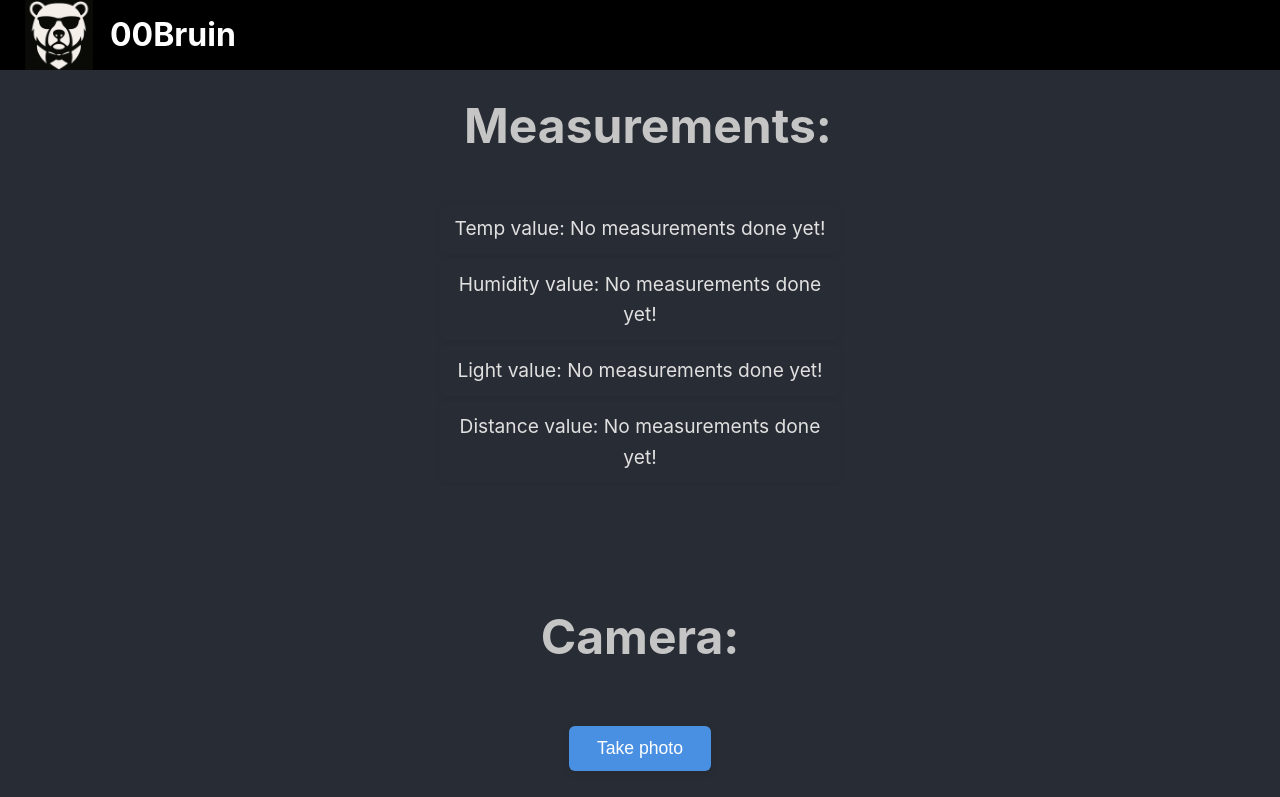
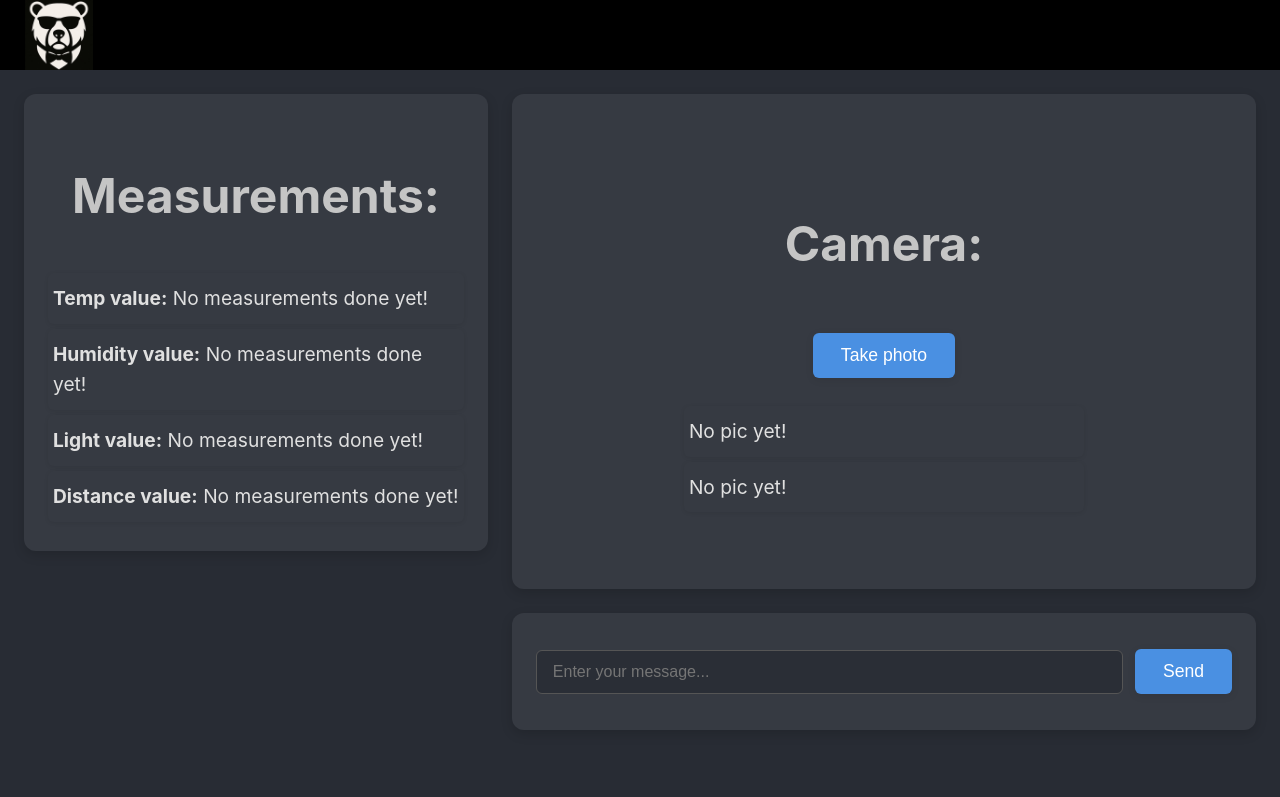
Before and after one commit to HastiSalsali/OOBruin, a React (Create React App) app in the folder frontend/: page / in a window 1280 px wide. Shown: the top 797 px of the page. Built offline with nearby package versions, Linux system fonts and the light colour scheme; no server answers.

Commit message:
trying to get audio and pic ot work

```diff
--- a/frontend/src/App.css
+++ b/frontend/src/App.css
@@ -1,4 +1,5 @@
-body, html {
+body,
+html {
     background-color: #282c34;
     margin: 0;
     padding: 0;
@@ -12,7 +13,7 @@ body, html {
 .Header {
     width: 100%;
     height: 70px;
-  background-color:black;
+    background-color: black;
     display: flex;
     align-items: center;
     padding: 0 24px;
@@ -23,61 +24,163 @@ body, html {
     z-index: 100;
 }
 
-.Header-title{
-  color: white;
-  font-size: 2rem;
-  font-weight: bold;
-  line-height: 70px;   /* Vertically center text if you want */
-  display: flex;
-  align-items: center;
+.Header-logo {
     height: 70px;
+    /* Match the header height */
+    width: 70px;
+    /* Make it square, or adjust as needed */
+    object-fit: contain;
+    /* Keeps the image aspect ratio */
+    margin-right: 16px;
+    /* Space between logo and title */
 }
 
-.Header-logo{
-    height: 70px;      /* Match the header height */
-  width: 70px;       /* Make it square, or adjust as needed */
-  object-fit: contain; /* Keeps the image aspect ratio */
-  margin-right: 16px;  /* Space between logo and title */
-}
-
-.Heading1{
-font-size: 3rem;      /* Set the size */
-  color: #c5c5c5;       /* Set your desired color */
+.Heading1 {
+    font-size: 3rem;
+    /* Set the size */
+    color: #c5c5c5;
+    /* Set your desired color */
     padding: 24px;
     margin: 24px auto;
 }
 
-.Heading2{
-font-size: 1rem;      /* Set the size */
-  color: #afafaf;       /* Set your desired color */
+.Heading2 {
+    font-size: 1rem;
+    /* Set the size */
+    color: #afafaf;
+    /* Set your desired color */
     padding: 24px;
     margin: 24px auto;
 }
 
 .Button {
-  background-color: #4a90e2;   /* Button background color */
-  color: white;                /* Button text color */
-  font-size: 1.1rem;           /* Button text size */
-  padding: 12px 28px;          /* Top/bottom and left/right padding */
-  border: none;                /* Remove default border */
-  border-radius: 6px;          /* Rounded corners */
-  cursor:pointer ;             /* Cursor changes to pointer on hover */
-  margin: 12px 0;              /* Space above and below the button */
-  transition: background 0.2s; /* Smooth background color transition on hover */
-  box-shadow: 0 2px 8px rgba(0,0,0,0.08); /* Subtle shadow for depth */
+    background-color: #4a90e2;
+    /* Button background color */
+    color: white;
+    /* Button text color */
+    font-size: 1.1rem;
+    /* Button text size */
+    padding: 12px 28px;
+    /* Top/bottom and left/right padding */
+    border: none;
+    /* Remove default border */
+    border-radius: 6px;
+    /* Rounded corners */
+    cursor: pointer;
+    /* Cursor changes to pointer on hover */
+    margin: 12px 0;
+    /* Space above and below the button */
+    transition: background 0.2s;
+    /* Smooth background color transition on hover */
+    box-shadow: 0 2px 8px rgba(0, 0, 0, 0.08);
+    /* Subtle shadow for depth */
 }
 
 .Button:hover {
-  background-color: #357ab8;   /* Darker background on hover */
+    background-color: #357ab8;
+    /* Darker background on hover */
 }
 
-.Result{
-    font-size: 1.2rem;        /* Set the text size */
-  color: #e0e0e0;           /* Set the text color */
-  line-height: 1.6;         /* Increase space between lines */
-  margin: 5px 0;           /* Space above and below the paragraph */
-  padding: 10px 5px;       /* Padding inside the paragraph */
+.Result {
+    font-size: 1.2rem;
+    /* Set the text size */
+    color: #e0e0e0;
+    /* Set the text color */
+    line-height: 1.6;
+    /* Increase space between lines */
+    margin: 5px 0;
+    /* Space above and below the paragraph */
+    padding: 10px 5px;
+    /* Padding inside the paragraph */
     /*background-color: #222;   /* Background color for contrast */
-  border-radius: 6px;       /* Rounded corners */
-  box-shadow: 0 1px 4px rgba(0,0,0,0.08); /* Subtle shadow */
+    border-radius: 6px;
+    /* Rounded corners */
+    box-shadow: 0 1px 4px rgba(0, 0, 0, 0.08);
+    /* Subtle shadow */
+    text-align: left;
 }
+
+/* Main content layout */
+.main-content {
+    display: flex;
+    padding-top: 70px;
+    /* Account for fixed header */
+    min-height: calc(100vh - 70px);
+    gap: 24px;
+    padding: 94px 24px 24px 24px;
+    /* Top padding includes header height + spacing */
+}
+
+/* Left column for measurements */
+.measurements-section {
+    flex: 0 0 350px;
+    /* Fixed width left column */
+    background-color: #363a42;
+    border-radius: 12px;
+    padding: 24px;
+    height: fit-content;
+    box-shadow: 0 4px 12px rgba(0, 0, 0, 0.15);
+}
+
+/* Right section container */
+.right-section {
+    flex: 1;
+    /* Takes remaining space */
+    display: flex;
+    flex-direction: column;
+    gap: 24px;
+}
+
+/* Camera section styling */
+.camera-section {
+    background-color: #363a42;
+    border-radius: 12px;
+    padding: 24px;
+    box-shadow: 0 4px 12px rgba(0, 0, 0, 0.15);
+}
+
+/* Input section styling */
+.input-section {
+    background-color: #363a42;
+    border-radius: 12px;
+    padding: 24px;
+    display: flex;
+    gap: 12px;
+    align-items: center;
+    box-shadow: 0 4px 12px rgba(0, 0, 0, 0.15);
+}
+
+/* Input field styling */
+.message-input {
+    flex: 1;
+    padding: 12px 16px;
+    border: 1px solid #555;
+    border-radius: 6px;
+    background-color: #2a2e36;
+    color: #e0e0e0;
+    font-size: 1rem;
+    outline: none;
+}
+
+.message-input:focus {
+    border-color: #4a90e2;
+    box-shadow: 0 0 0 2px rgba(74, 144, 226, 0.2);
+}
+
+/* Send button specific styling */
+.send-button {
+    flex-shrink: 0;
+    min-width: 80px;
+}
+
+/* Responsive design for smaller screens */
+@media (max-width: 768px) {
+    .main-content {
+        flex-direction: column;
+    }
+
+    .measurements-section {
+        flex: none;
+        width: 100%;
+    }
+}
--- a/frontend/src/App.js
+++ b/frontend/src/App.js
@@ -7,15 +7,14 @@ const socket = io('http://localhost:8000');
 
 function App() {
   const [pictureStatus, setPictureStatus] = useState("");
-  const [pictureAvail, setPictureAvail] = useState(false)
-  const [cameraKey, setCameraKey] = useState(0);
+  const [NewPic, setNewPic] = useState(()=> (<p className="Result">No pic yet!</p>))
+  const [NewAudio, setNewAudio] = useState(()=> (<p className="Result">No pic yet!</p>))
 
 
   useEffect(() => {
     socket.on('connect', () => console.log('Connected:', socket.id));
     socket.on('picture_taken', data => {
       setPictureStatus(data.message);
-      setPictureAvail(data.success)
       console.log('GOT PHOTO')
 
       setTimeout(() => setPictureStatus(""), 3000); // Clear status after 3 seconds
@@ -26,16 +25,11 @@ function App() {
     };
   }, []);
 
-
-
-
-
-
   //measurements:
-  const [tempRes, settempRes] = useState("No measurements done yet!");
-  const [humidRes, sethumidRes] = useState("No measurements done yet!");
-  const [lightRes, setlightRes] = useState("No measurements done yet!");
-  const [distRes, setdistRes] = useState("No measurements done yet!");
+  const [tempRes, settempRes] = useState(null);
+  const [humidRes, sethumidRes] = useState(null);
+  const [lightRes, setlightRes] = useState(null);
+  const [distRes, setdistRes] = useState(null);
 
   socket.on('temp', (latestTemp) => {
     settempRes(latestTemp);
@@ -54,46 +48,83 @@ function App() {
     //console.log("got distance measurements" + latestUltrasonic);
   })
 
-  //Take photo
 
-  function Camera(prop) {
-    let handleClick = () => {
-      socket.emit('take_picture')
-      console.log('taking photo')
-      prop.onCameraClick()
-    }
+  //Take photo:
+  let handleCamClick = () => {
+    const timestamp = Date.now();
+    socket.emit('take_picture')
+    console.log('taking photo')
+    setNewPic(() => (
+      <img src={`/downloaded_image.jpg?${timestamp}`} alt="No photo to display" style={{ width: "100%", borderRadius: "8px" }} />
+    ))
+    setNewAudio(() => (
+      <audio controls style={{ width: "100%", marginTop: "16px" }}>
+        <source src={`/image_to_speach.mp3?${timestamp}`}  type="audio/mpeg" />
+        Your browser does not support the audio element.
+      </audio>
+    ))
+  }
+
+  //Send message:
+  let handleSendClick = () => {
+
+  }
+
+
+  function Camera() {
 
     return (
       <div style={{ padding: "24px", borderRadius: "8px", maxWidth: "400px", margin: "24px auto" }}>
         <h2 className="Heading1">Camera:</h2>
-        <button onClick={handleClick} className="Button">Take photo</button >
+        <button onClick={handleCamClick} className="Button">Take photo</button >
         <div style={{ marginTop: "16px" }}>
-          <img src={`/downloaded_image.jpg?${Date.now()}`} alt="No photo to display" style={{ width: "100%", borderRadius: "8px" }} />
-          <audio controls style={{ width: "100%", marginTop: "16px" }}>
-  <source src="/image_to_speach.mp3" type="audio/mpeg" />
-  Your browser does not support the audio element.
-</audio>
+          {/* {pictureStatus === 'Picture analyzed successfully!' ? (
+            NewPic
+          ) : (
+            <div className="Result">No image captured yet</div>
+          )}
+          {NewAudio != null ? (NewAudio) : <div className="Result"> No audio messages rendered yet</div>} */}
+          {NewPic}
+          {NewAudio}
         </div>
       </div>
     );
   }
 
 
-  ////////
+  //layout
   return (
     <div className="app">
       <Header />
-      <div style={{ padding: "24px", borderRadius: "8px", maxWidth: "400px", margin: "24px auto" }}>
-        <h2 className="Heading1">Measurements:</h2>
-        <p className="Result"> Temp value: {tempRes ? tempRes : "No measurements done yet!"} </p>
-        <p className="Result"> Humidity value: {humidRes ? humidRes : "No measurements done yet!"} </p>
-        <p className="Result"> Light value: {lightRes ? lightRes : "No measurements done yet!"} </p>
-        <p className="Result"> Distance value: {distRes ? distRes : "No measurements done yet!"} </p>
+      <div className="main-content">
+        {/* Left Column - Measurements */}
+        <div className="measurements-section">
+          <h2 className="Heading1">Measurements:</h2>
+          <p className="Result"> <b>Temp value:</b> {tempRes ? tempRes : "No measurements done yet!"} </p>
+          <p className="Result"> <b>Humidity value:</b> {humidRes ? humidRes : "No measurements done yet!"} </p>
+          <p className="Result"> <b>Light value:</b> {lightRes ? lightRes : "No measurements done yet!"} </p>
+          <p className="Result"> <b>Distance value:</b> {distRes ? distRes : "No measurements done yet!"} </p>
+        </div>
+
+        {/* Right Column */}
+        <div className="right-section">
+          {/* Camera Component */}
+          <div className="camera-section">
+            <Camera />
+          </div>
+
+          {/* Input Box with Send Button */}
+          <div className="input-section">
+            <input
+              type="text"
+              placeholder="Enter your message..."
+              className="message-input"
+            />
+            <button className="Button send-button" onClick={handleSendClick} >Send</button>
+          </div>
+        </div>
       </div>
-      <Camera pictureAvail={pictureAvail} onCameraClick={() => setCameraKey(prev => prev + 1)}
-        key={cameraKey} />
     </div>
-
   );
 }
 
```
Also changed, not shown: frontend/public/downloaded_image.jpg, 1 other file (tests, documents, lock files or other folders). Lines whose indentation alone changed are shown as unchanged.
